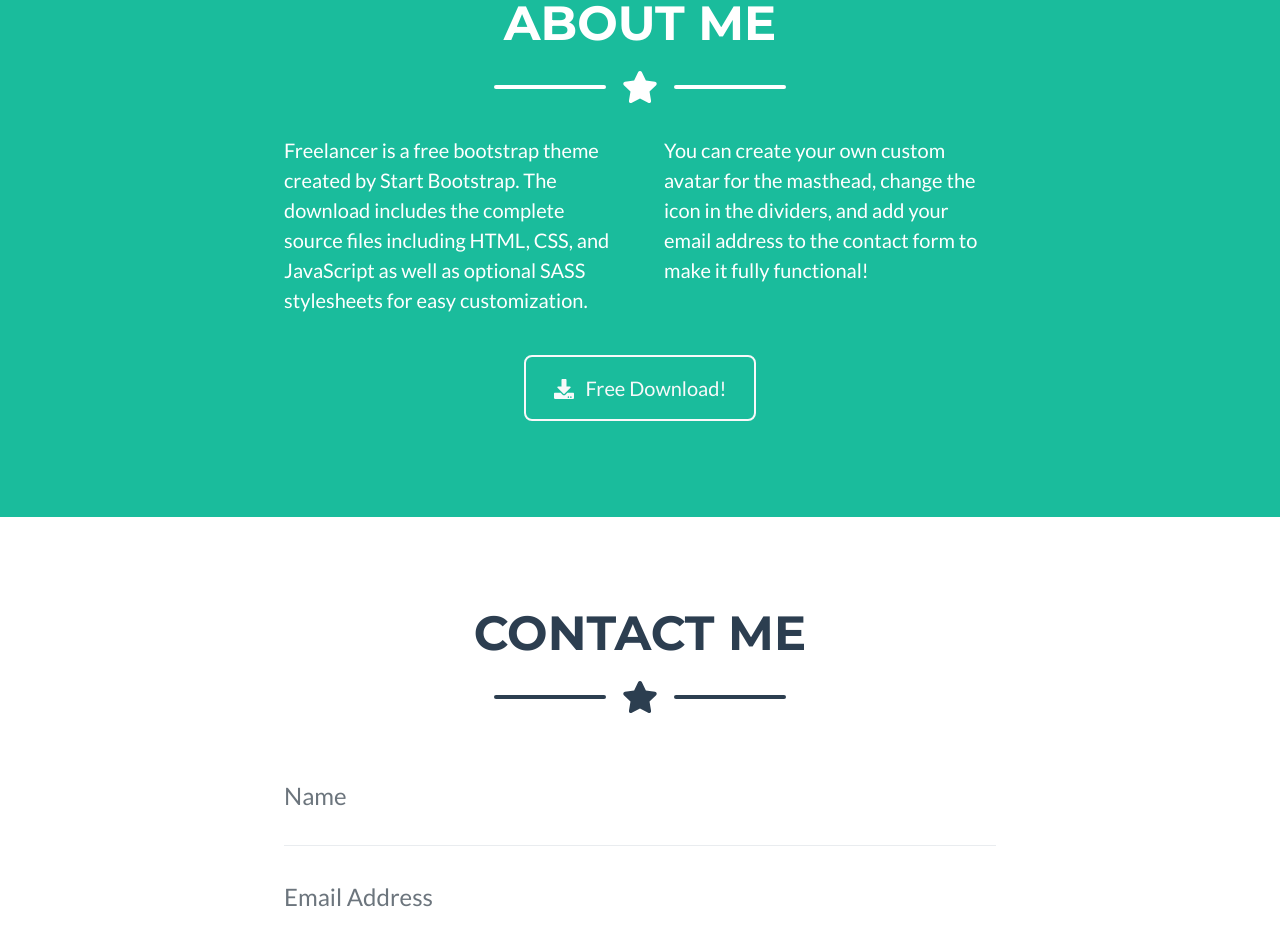
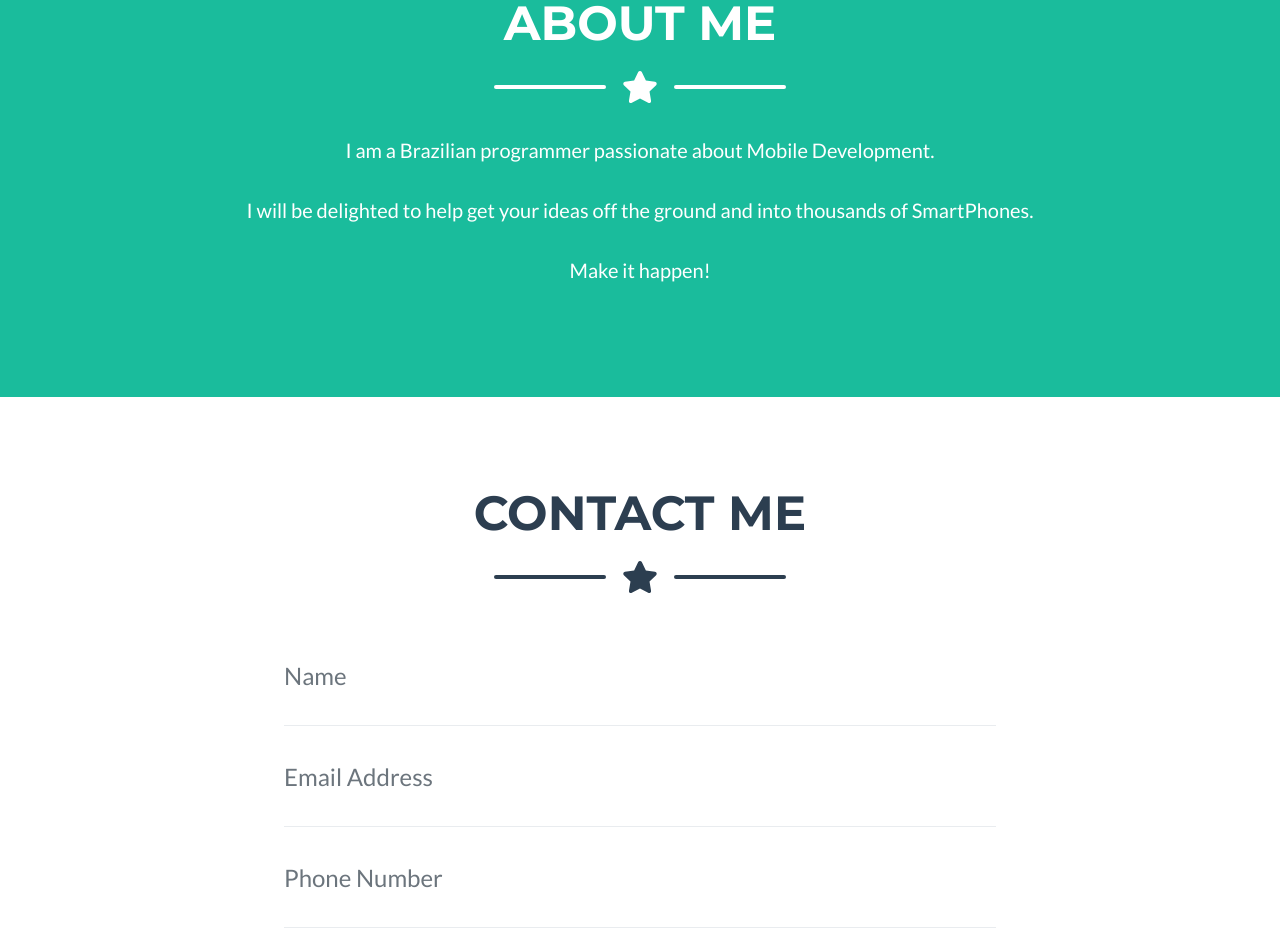
Before and after one commit to willianveit/willianveit.github.io, a plain HTML site: page index.html in a window 1280 px wide. Shown: the part 1775-2710 px from the top of the page. Drawn offline with nearby package versions, Linux system fonts and the light colour scheme.

Commit message:
about me

```diff
--- a/index.html
+++ b/index.html
@@ -156,25 +156,16 @@
                 <div class="divider-custom-line"></div>
             </div>
             <!-- About Section Content-->
-            <div class="row">
-                <div class="col-lg-4 ml-auto">
-                    <p class="lead">Freelancer is a free bootstrap theme created by Start Bootstrap. The download
-                        includes the complete source files including HTML, CSS, and JavaScript as well as optional SASS
-                        stylesheets for easy customization.</p>
-                </div>
-                <div class="col-lg-4 mr-auto">
-                    <p class="lead">You can create your own custom avatar for the masthead, change the icon in the
-                        dividers, and add your email address to the contact form to make it fully functional!</p>
+            <div class="row justify-content-center text-center">
+                <div>
+                    <p class="lead">I am a Brazilian programmer passionate about Mobile Development.
+                        <br><br>
+                        I will be delighted to help get your ideas off the ground and into thousands of SmartPhones.
+                        <br><br>
+                        Make it happen!
+                    </p>
                 </div>
             </div>
-            <!-- About Section Button-->
-            <div class="text-center mt-4">
-                <a class="btn btn-xl btn-outline-light" href="https://startbootstrap.com/theme/freelancer/">
-                    <i class="fas fa-download mr-2"></i>
-                    Free Download!
-                </a>
-            </div>
-        </div>
     </section>
     <!-- Contact Section-->
     <section class="page-section" id="contact">
```
